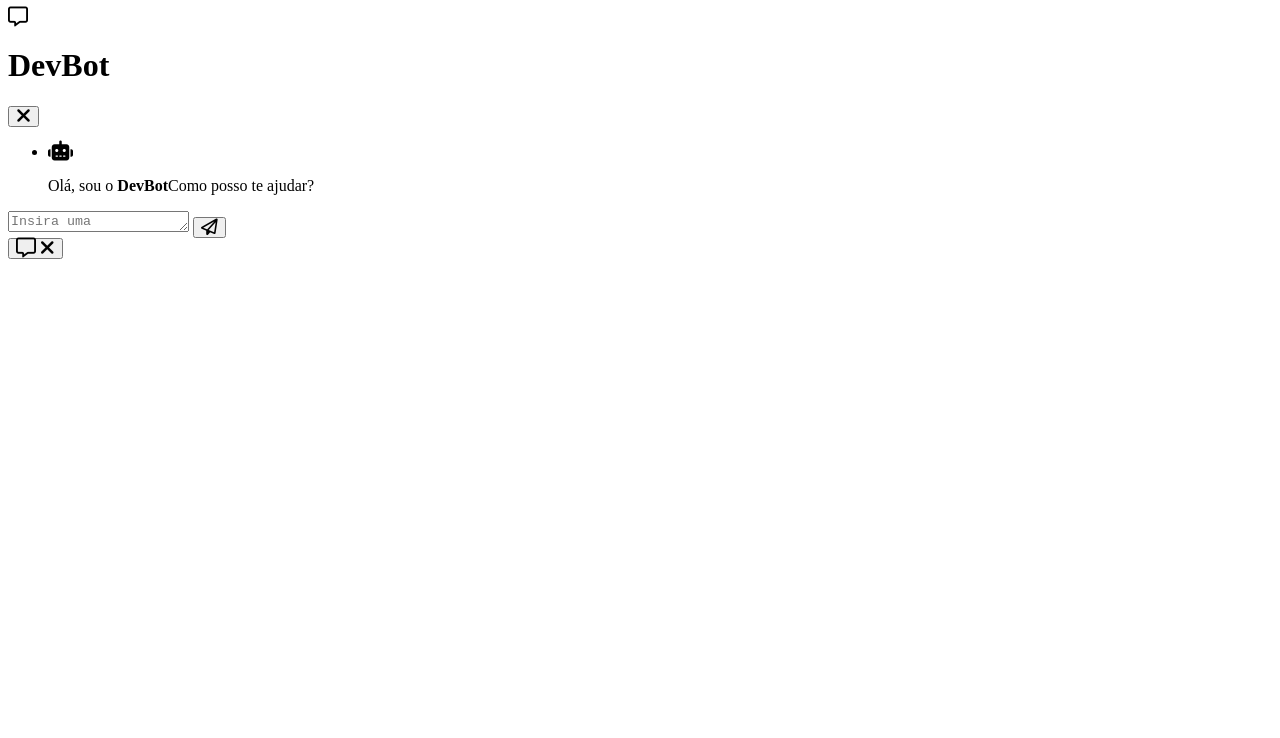
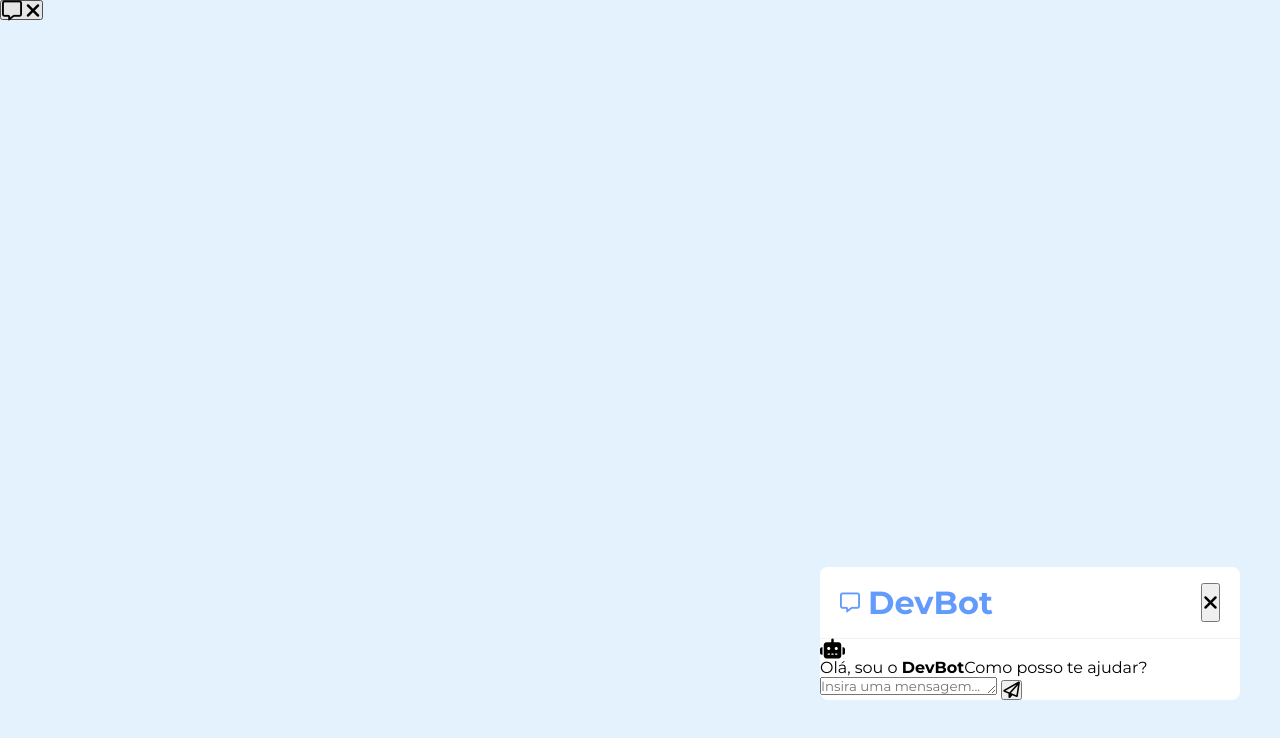
Before and after one commit to Gabrielbarbosa14/DevBot, a plain HTML site: page index.html in a window 1280 px wide. Drawn offline with Linux system fonts and the light colour scheme.

Commit message:
Adicionando css e classe logo
Co-authored-by: Copilot <copilot@github.com>

```diff
--- a/index.html
+++ b/index.html
@@ -19,8 +19,10 @@
   <body>
     <div class="container">
       <header>
-        <i class="fa-regular fa-message fa-lg"></i>
-        <h1>DevBot</h1>
+        <div class="logo">
+          <i class="fa-regular fa-message fa-lg"></i>
+          <h1>DevBot</h1>
+        </div>
 
         <button class="close">
           <i class="fa-solid fa-xmark fa-xl"></i>
--- a/style.css
+++ b/style.css
@@ -0,0 +1,52 @@
+:root {
+  --primary: #639bfc;
+  --white: #fff;
+  --black: #222;
+  --bgColor: #e3f2fd;
+  --danger: #721c44;
+  --danger-light: #f8d7da;
+  --gray: #f2f2f2;
+}
+
+* {
+  margin: 0;
+  padding: 0;
+  box-sizing: border-box;
+  font-family: "montserrat", sans-serif;
+}
+
+body {
+  background: var(--bgColor);
+  -webkit-font-smoothing: antialiased;
+}
+
+.container {
+  display: flex;
+  flex-direction: column;
+  position: fixed;
+  right: 40px;
+  bottom: 100px;
+
+  width: 420px;
+
+  background: var(--white);
+  border-radius: 8px;
+  overflow: hidden;
+  box-shadow:
+    rgba(0, 0, 0, 0.1),
+    rgba(0, 0, 0, 0.6) 0px 2px 4px -1px;
+}
+
+header {
+  display: flex;
+  justify-content: space-between;
+  padding: 16px 20px;
+  border-bottom: 1px solid var(--gray);
+}
+
+.logo {
+  display: flex;
+  align-items: center;
+  gap: 8px;
+  color: var(--primary);
+}
```
